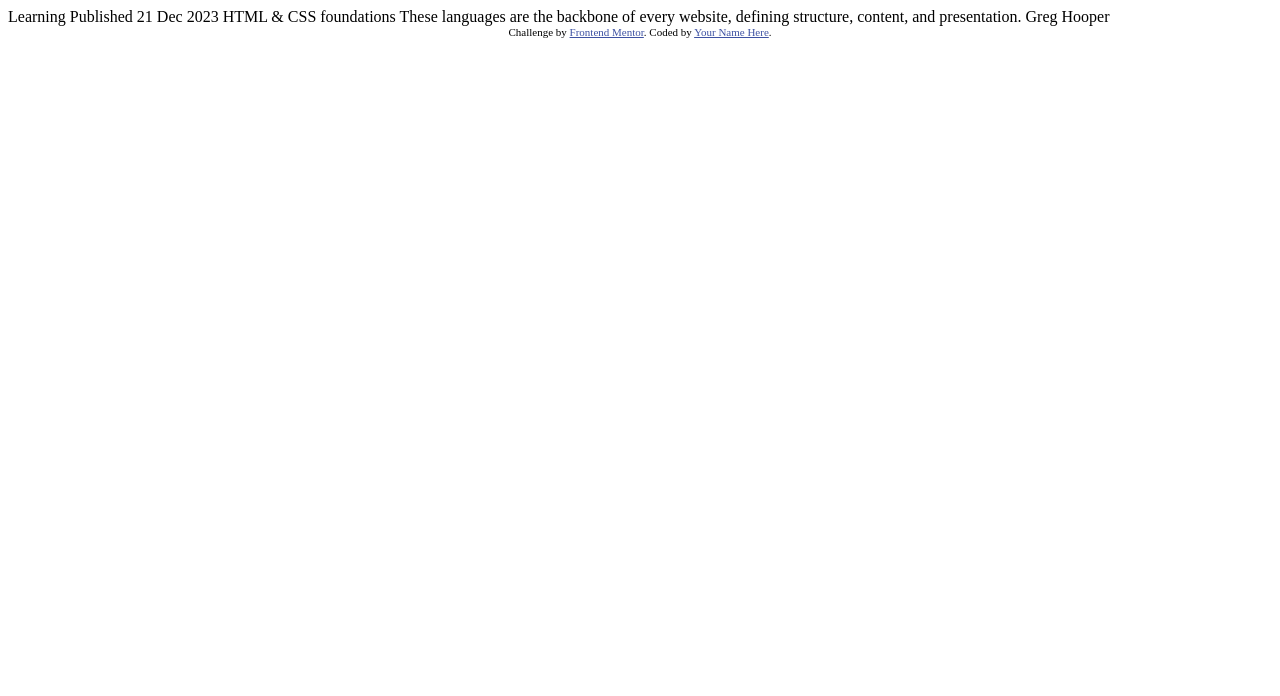
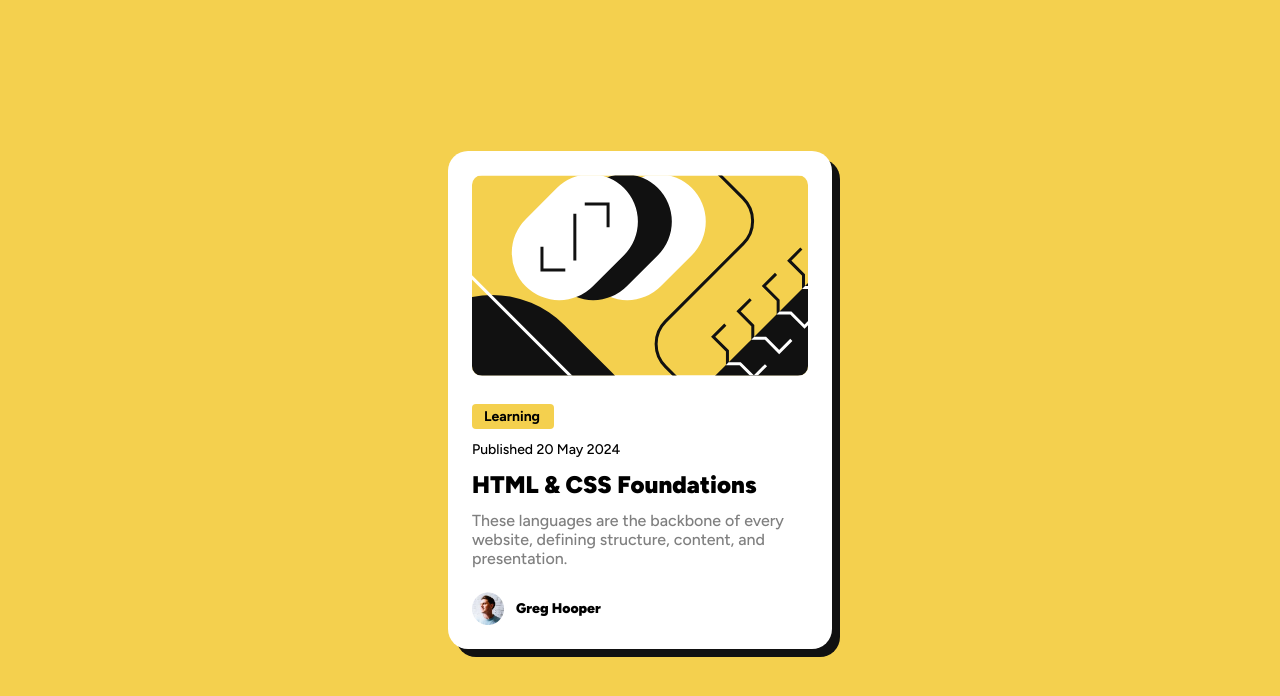
Before and after one commit to ridhonurbagjag/Blog-Preview-Card, a plain HTML site: page index.html in a window 1280 px wide. Drawn offline with Linux system fonts and the light colour scheme.

Commit message:
add style to the page

```diff
--- a/index.html
+++ b/index.html
@@ -1,34 +1,54 @@
 <!DOCTYPE html>
 <html lang="en">
-<head>
-  <meta charset="UTF-8">
-  <meta name="viewport" content="width=device-width, initial-scale=1.0"> <!-- displays site properly based on user's device -->
+  <head>
+    <meta charset="UTF-8" />
+    <meta name="viewport" content="width=device-width, initial-scale=1.0" />
 
-  <link rel="icon" type="image/png" sizes="32x32" href="./assets/images/favicon-32x32.png">
+    <link
+      rel="icon"
+      type="image/png"
+      sizes="32x32"
+      href="./assets/images/favicon-32x32.png"
+    />
 
-  <title>Frontend Mentor | Blog preview card</title>
+    <title>Frontend Mentor | Blog preview card</title>
+    <link rel="stylesheet" href="./style.css" />
+  </head>
+  <body>
+    <div class="card">
+      <div class="img-container">
+        <img
+          class="illustration-article-img"
+          src="./assets/images/illustration-article.svg"
+          alt="illustration-article"
+        />
+      </div>
+      <div class="content-container">
+        <div class="category">
+          <p>Learning</p>
+        </div>
+        <p class="publish-date">Published 20 May 2024</p>
+        <h1 class="title">HTML & CSS Foundations</h1>
+        <p class="description">
+          These languages are the backbone of every website, defining structure,
+          content, and presentation.
+        </p>
+      </div>
+      <div class="author-container">
+        <img
+          class="image-avatar"
+          src="./assets/images/image-avatar.webp"
+          alt="image-avatar"
+        />
+        <p class="author-name">Greg Hooper</p>
+      </div>
+    </div>
 
-  <!-- Feel free to remove these styles or customise in your own stylesheet 👍 -->
-  <style>
-    .attribution { font-size: 11px; text-align: center; }
-    .attribution a { color: hsl(228, 45%, 44%); }
-  </style>
-</head>
-<body>
-
-  Learning
-
-  Published 21 Dec 2023
-
-  HTML & CSS foundations
-
-  These languages are the backbone of every website, defining structure, content, and presentation.
-
-  Greg Hooper
-
-  <div class="attribution">
-    Challenge by <a href="https://www.frontendmentor.io?ref=challenge" target="_blank">Frontend Mentor</a>.
-    Coded by <a href="#">Your Name Here</a>.
-  </div>
-</body>
+    <!-- <div class="attribution">
+      Challenge by
+      <a href="https://www.frontendmentor.io?ref=challenge" target="_blank"
+        >Frontend Mentor</a
+      >. Coded by <a href="#">Ridho Nurbagja</a>.
+    </div> -->
+  </body>
 </html>
--- /dev/null
+++ b/style.css
@@ -0,0 +1,96 @@
+@import url('https://fonts.googleapis.com/css2?family=Figtree:ital,wght@0,300..900;1,300..900&display=swap');
+
+:root{
+    --black: #111111;
+    --pure-white: #ffffff;
+    --yellow: #f4d04e;
+    --grey: #7f7f7f;
+}
+
+* {
+    margin: 0;
+    padding: 0;
+    box-sizing: border-box;
+}
+
+body {
+    font-family: "Figtree", sans-serif;
+    background-color: var(--yellow);
+    display: flex;
+    justify-content: center;
+    align-items: center;
+    min-height: 100vh
+}
+
+.card {
+    background-color: var(--pure-white);
+    width: 384px;
+    padding: 24px;
+    border-radius: 20px;
+    box-shadow: 8px 8px 0 0 var(--black);
+}
+
+.img-container img {
+    border-radius: 10px;
+}
+
+.img-container, .content-container {
+    margin-bottom: 24px;
+}
+
+.content-container > *{
+    margin-bottom: 12px;
+}
+
+.category {
+    background-color: var(--yellow);
+    width: 82px;
+    padding: 4px 12px;
+    border-radius: 4px;
+}
+
+.category p {
+    font-size: 14px;
+    font-weight: 700;
+}
+
+.publish-date {
+    font-size: 14px;
+    font-weight: 500;
+}
+
+.title {
+    font-size: 24px;
+    font-weight: 900;
+    transition: 0.1s ease-in-out;
+    cursor: pointer;
+}
+
+.title:active {
+    color: var(--yellow);
+}
+
+.description {
+    color: var(--grey);
+    font-weight: 500;
+}
+.author-container {
+    display: flex;
+    align-items: center;
+}
+
+.author-container img {
+    width: 32px;
+    margin-right: 12px;
+}
+
+.author-name {
+    font-size: 14px;
+    font-weight: 900;
+    transition: 0.2s ease-in-out;
+    cursor: pointer;
+}
+
+.author-name:hover {
+    transform: translateY(5px);
+}
```
Also changed, not shown: assets/fonts/Figtree-Italic-VariableFont_wght.ttf (deleted), assets/fonts/Figtree-VariableFont_wght.ttf (deleted), assets/fonts/OFL.txt (deleted), assets/fonts/README.txt (deleted), assets/fonts/static/Figtree-ExtraBold.ttf (deleted), assets/fonts/static/Figtree-SemiBold.ttf (deleted).
